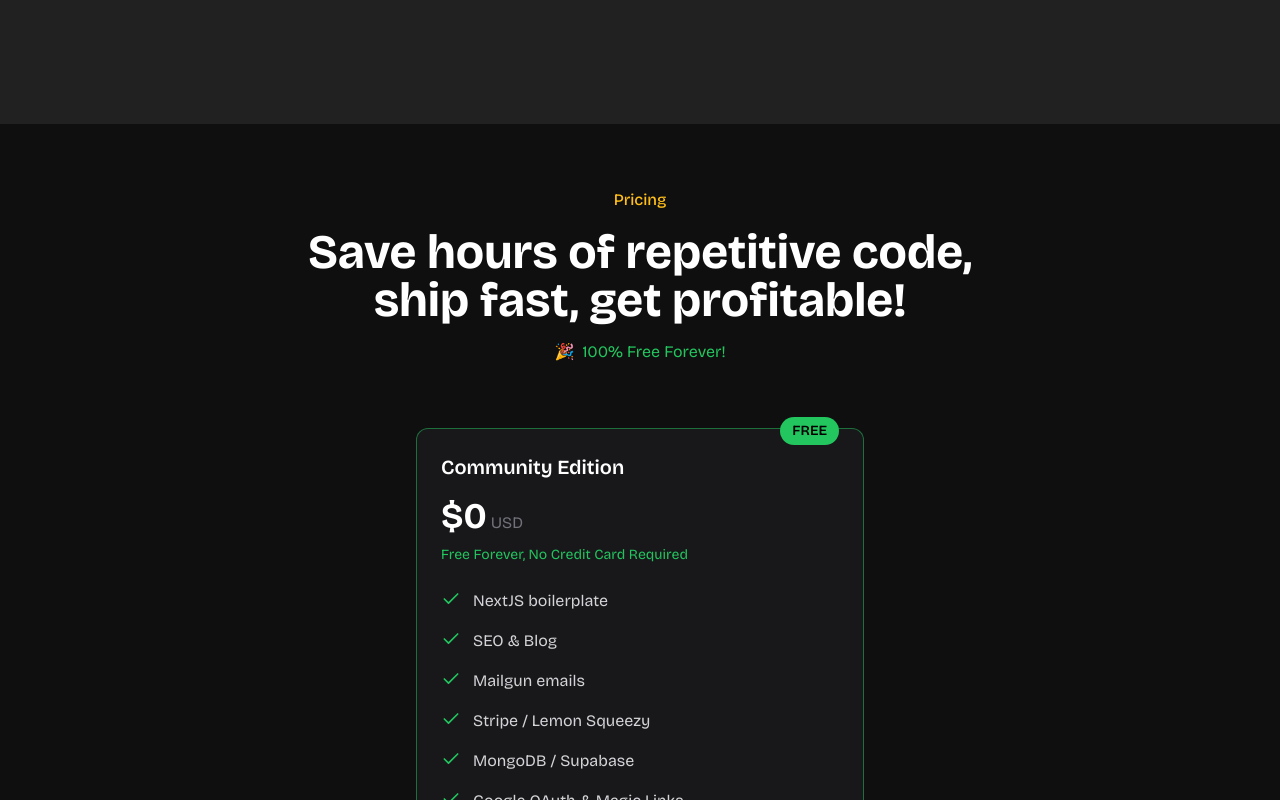
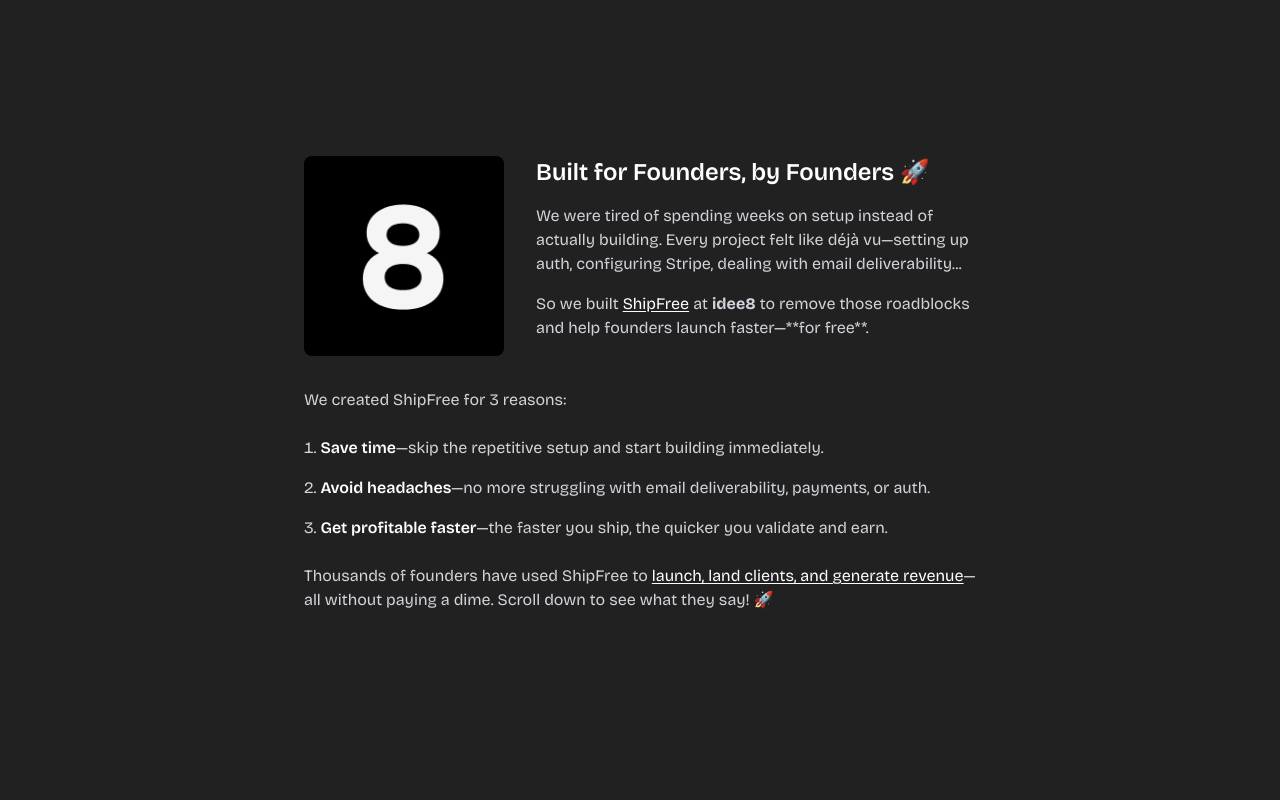
Before and after one commit to tsukiro/mongawk-nextjs, a Next.js app: page / in a window 1280 px wide. Shown: the part 700-1500 px from the top of the page. Built offline with nearby package versions, Linux system fonts and the light colour scheme; no server answers.

Commit message:
feat: Add MakerIntro component to showcase benefits of ShipFree for founders

```diff
--- a/src/app/page.tsx
+++ b/src/app/page.tsx
@@ -2,6 +2,7 @@
 import FAQ from "@/components/Faq";
 import Footer from "@/components/Footer";
 import HeroSection from "@/components/Hero";
+import MakerIntro from "@/components/MakerIntro";
 import Navbar from "@/components/Navbar";
 import PricingSection from "@/components/pricing";
 import TestimonialsPage from "@/components/Testimonials";
@@ -12,6 +13,7 @@
     <div className="bg-[#212121]">
       <Navbar />
       <HeroSection />
+      <MakerIntro />
       <PricingSection />
       <FAQ />
       <TestimonialsPage />
--- /dev/null
+++ b/src/components/MakerIntro.tsx
@@ -0,0 +1,70 @@
+export default function MakerIntro() {
+    return (
+      <div className="bg-[#212121] min-h-screen text-gray-300 p-8">
+        <div className="max-w-2xl mx-auto space-y-8">
+          <div className="flex flex-col md:flex-row gap-8 items-start">
+            <div className="relative w-[200px] h-[200px] flex-shrink-0">
+              <div
+                className="absolute inset-0 bg-cover bg-center rounded-lg flex flex-col items-center justify-center p-6 text-center"
+                style={{ backgroundImage: "url('/idee8.png')" }}
+              ></div>
+            </div>
+
+            <div className="space-y-4">
+              <h1 className="text-2xl font-semibold text-white">
+                Built for Founders, by Founders 🚀
+              </h1>
+              <p className="text-base">
+                We were tired of spending weeks on setup instead of actually
+                building. Every project felt like déjà vu—setting up auth,
+                configuring Stripe, dealing with email deliverability...
+              </p>
+              <p className="text-base">
+                So we built{" "}
+                <a
+                  href="#"
+                  className="text-white hover:text-gray-200 underline underline-offset-2"
+                >
+                  ShipFree
+                </a>{" "}
+                at <strong>idee8</strong> to remove those roadblocks and help
+                founders launch faster—**for free**.
+              </p>
+            </div>
+          </div>
+
+          <div className="space-y-6">
+            <p className="text-base">
+              We created ShipFree for 3 reasons:
+            </p>
+
+            <ol className="space-y-4 list-decimal list-inside">
+              <li className="text-base">
+                <span className="font-semibold text-white">Save time</span>—skip
+                the repetitive setup and start building immediately.
+              </li>
+              <li className="text-base">
+                <span className="font-semibold text-white">Avoid headaches</span>—no
+                more struggling with email deliverability, payments, or auth.
+              </li>
+              <li className="text-base">
+                <span className="font-semibold text-white">Get profitable faster</span>—the
+                faster you ship, the quicker you validate and earn.
+              </li>
+            </ol>
+
+            <p className="text-base">
+              Thousands of founders have used ShipFree to{" "}
+              <a
+                href="#"
+                className="text-white hover:text-gray-200 underline underline-offset-2"
+              >
+                launch, land clients, and generate revenue
+              </a>
+              —all without paying a dime. Scroll down to see what they say! 🚀
+            </p>
+          </div>
+        </div>
+      </div>
+    );
+  }
```
Also changed, not shown: public/idee8.png (added).
